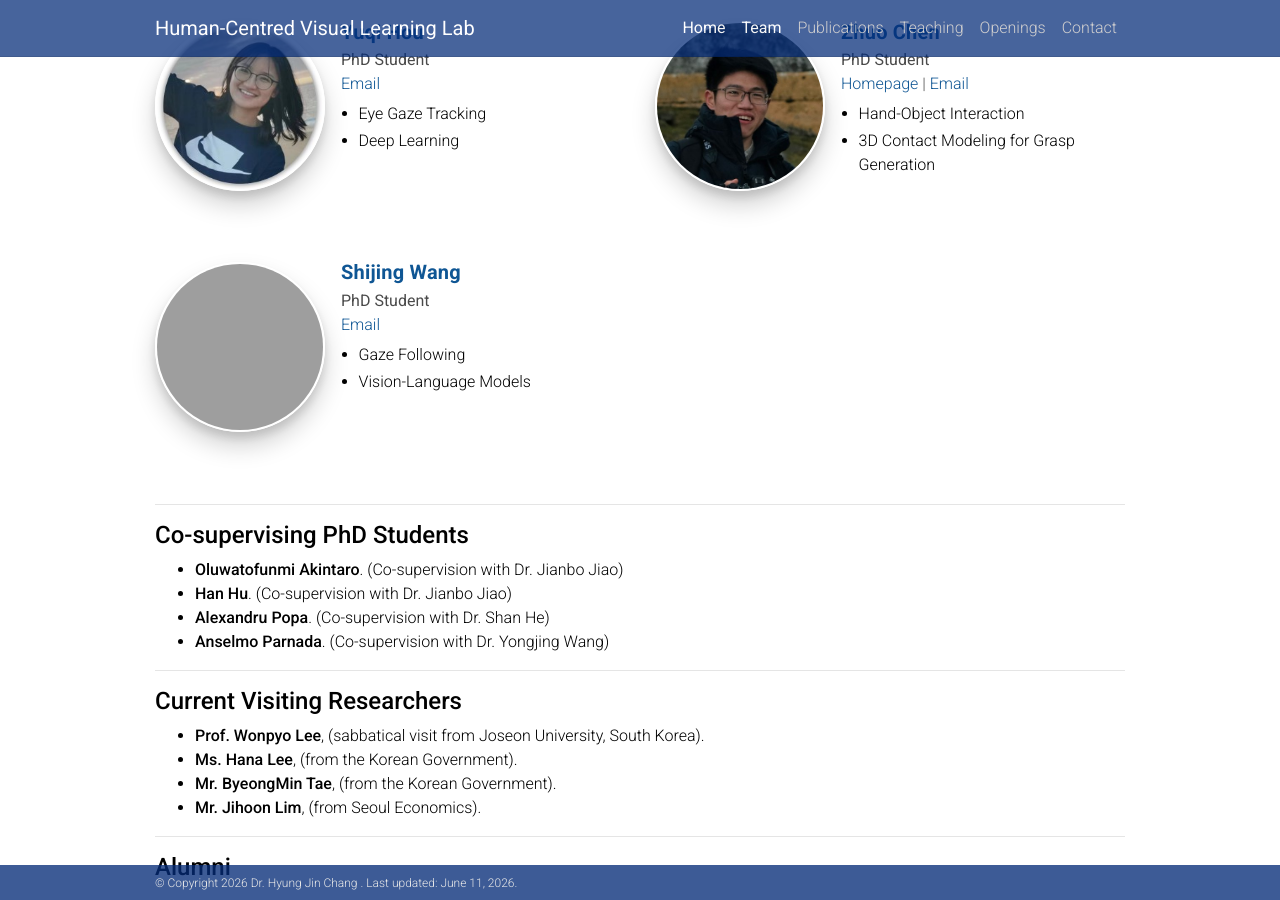
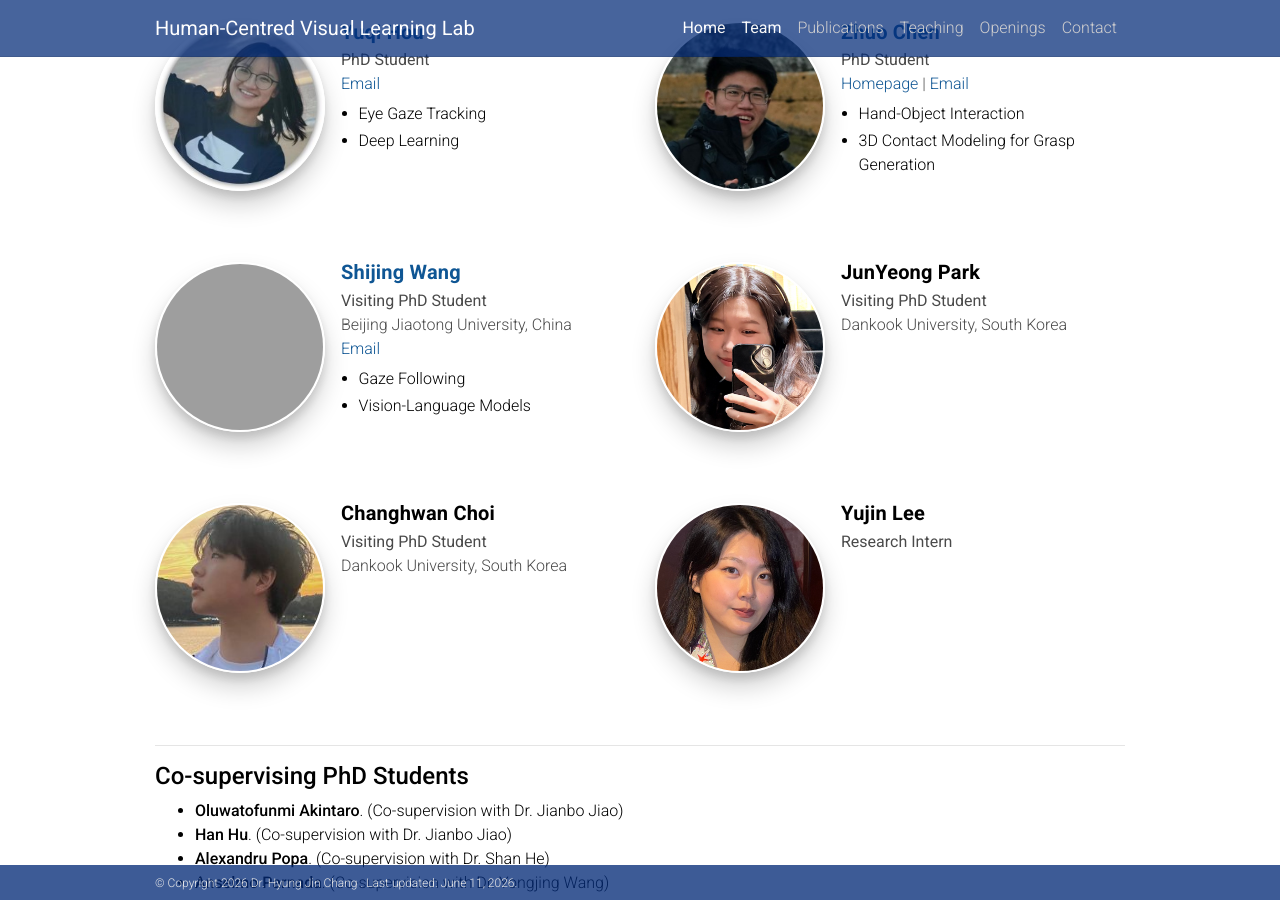
Before and after one commit to cvlab-uob/cvlab-uob.github.io, a Jekyll site: the page built from _pages/students.md, in a window 1280 px wide and 900 px high, scrolled down 646 px. Built offline with Jekyll 4.4.1, drawn with Linux system fonts in a browser that asks for light colours; nearby versions of some CDN libraries; comment, search, counter and statistics services are not loaded; a style sheet for code colours, icons or effects is not loaded; grey boxes are pictures that could not be loaded.

Commit message:
Team: add JunYeong/Changhwan/Yujin cards & photos; mark Shijing as visiting; fix auth-prompt by switching code-highlight CSS from defunct gitcdn.link to jsDelivr

```diff
--- a/_includes/head.html
+++ b/_includes/head.html
@@ -35,7 +35,7 @@
 <link rel="stylesheet" type="text/css" href="https://fonts.googleapis.com/css?family=Roboto:300,400,500,700|Roboto+Slab:100,300,400,500,700|Material+Icons">
 
 <!-- Code Syntax Highlighting -->
-<link rel="stylesheet" href="https://gitcdn.link/repo/jwarby/jekyll-pygments-themes/master/{{ site.highlight_theme }}.css" />
+<link rel="stylesheet" href="https://cdn.jsdelivr.net/gh/jwarby/jekyll-pygments-themes@master/{{ site.highlight_theme }}.css" />
 
 <!-- Styles -->
 {% if site.icon != empty %}
--- a/_layouts/about.html
+++ b/_layouts/about.html
@@ -16,7 +16,7 @@ layout: default
   <article>
     {% if page.profile %}
     <div class="profile float-{% if page.profile.align == 'left' %}left{% else %}right{% endif %}">
-      <img src="/assets/img/team/HJ.jpg" class="img-responsive" width="40%" style="float: left; border-radius: 170px; box-shadow: 0 10px 25px rgba(0,0,0,0.35), 0 4px 10px rgba(0,0,0,0.15); transition: all 0.3s ease;" onmouseover="this.style.boxShadow='0 15px 30px rgba(0,0,0,0.4), 0 6px 15px rgba(0,0,0,0.2); transform: translateY(-5px);'" onmouseout="this.style.boxShadow='0 10px 25px rgba(0,0,0,0.35), 0 4px 10px rgba(0,0,0,0.15); transform: translateY(0);'">
+      <img src="/assets/img/team/HJ.png" class="img-responsive" width="40%" style="float: left; border-radius: 170px; box-shadow: 0 10px 25px rgba(0,0,0,0.35), 0 4px 10px rgba(0,0,0,0.15); transition: all 0.3s ease;" onmouseover="this.style.boxShadow='0 15px 30px rgba(0,0,0,0.4), 0 6px 15px rgba(0,0,0,0.2); transform: translateY(-5px);'" onmouseout="this.style.boxShadow='0 10px 25px rgba(0,0,0,0.35), 0 4px 10px rgba(0,0,0,0.15); transform: translateY(0);'">
       <!-- <img style="width: 250px;border-radius: 170px" src="/assets/img/team/HJ.png"> -->
       {% if page.profile.address %}
         <div class="address">
--- a/_pages/students.md
+++ b/_pages/students.md
@@ -199,13 +199,46 @@ navigation_weight: 20
                 <b>Shijing Wang</b>
             </a></h4>
             <i>
-            <b>PhD Student</b><br>
+            <b>Visiting PhD Student</b><br>
+            Beijing Jiaotong University, China<br>
             <a href="mailto:sxw1350@student.bham.ac.uk" class="email" data-addr="KKaaqpMwICWe8TAlMLI=">Email</a><br>
             </i>
             <ul class="research-topics" style="overflow: hidden">
             <li>Gaze Following</li>
             <li>Vision-Language Models</li>
             </ul>
+        </div>
+        <div class="col-sm-6 clearfix">
+            <img src="/assets/img/team/JunYeongPark.png" class="img-responsive" width="40%" style="float: left">
+            <h4>
+                <b>JunYeong Park</b>
+            </h4>
+            <i>
+            <b>Visiting PhD Student</b><br>
+            Dankook University, South Korea<br>
+            </i>
+        </div>
+    </div>
+    <p></p>
+    <div class="row">
+        <div class="col-sm-6 clearfix">
+            <img src="/assets/img/team/ChanghwanChoi.png" class="img-responsive" width="40%" style="float: left">
+            <h4>
+                <b>Changhwan Choi</b>
+            </h4>
+            <i>
+            <b>Visiting PhD Student</b><br>
+            Dankook University, South Korea<br>
+            </i>
+        </div>
+        <div class="col-sm-6 clearfix">
+            <img src="/assets/img/team/YujinLee.png" class="img-responsive" width="40%" style="float: left">
+            <h4>
+                <b>Yujin Lee</b>
+            </h4>
+            <i>
+            <b>Research Intern</b><br>
+            </i>
         </div>
     </div>
 </section>
```
Also changed, not shown: assets/img/team/ChanghwanChoi.png (added), assets/img/team/JunYeongPark.png (added), assets/img/team/YujinLee.png (added), assets/img/team/placeholder.svg (added).
